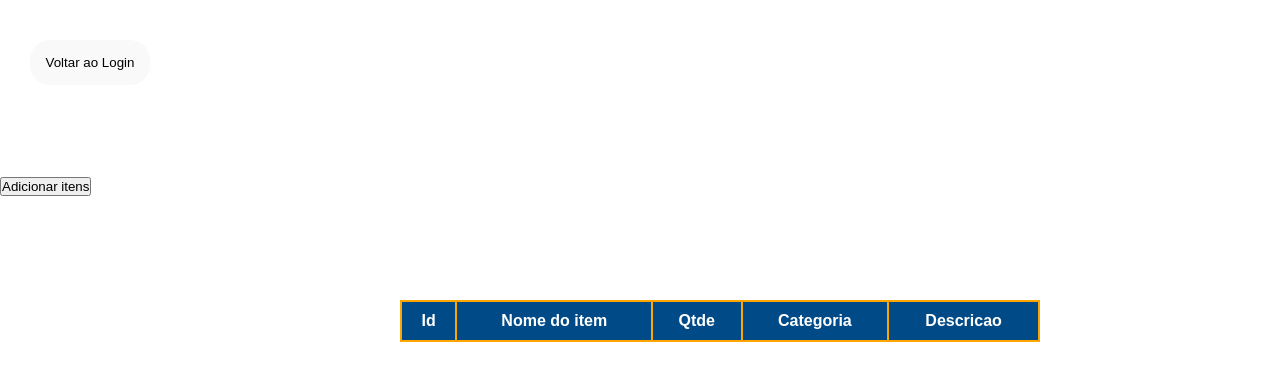
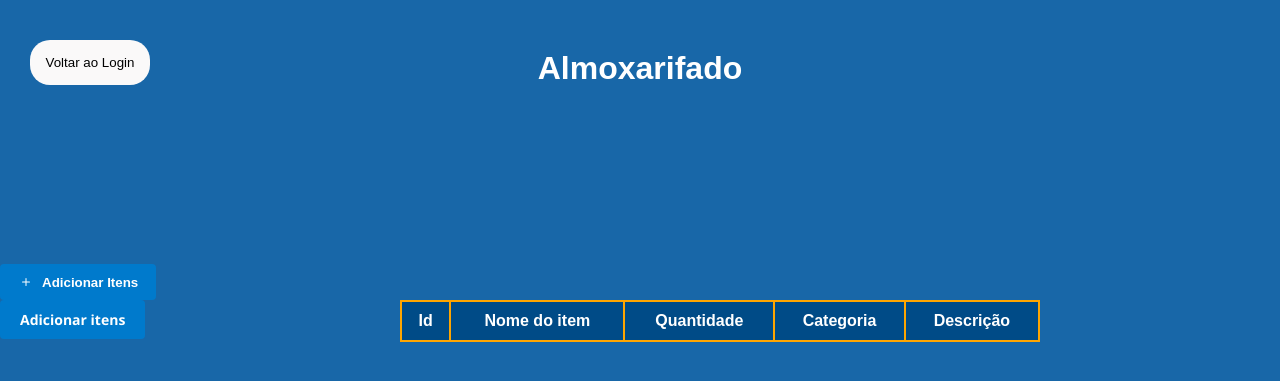
Before and after one commit to gabiiiiiie/tcc, a Flask app: page /banco in a window 1280 px wide. Shown: the top 381 px of the page. Run offline with Flask 3, Linux system fonts and the light colour scheme; data that the repository does not hold is empty.

Commit message:
atl 12/06

```diff
--- a/static/style.css
+++ b/static/style.css
@@ -13,6 +13,11 @@
     background: linear-gradient(135deg, #002F56 0%, #004B87 50%, #1867A8 100%);
     padding: 20px;
     left: 900px;
+}
+
+body.paginabanco {
+    background-color:#1867a8;
+
 }
 
 
@@ -213,3 +218,19 @@
 input::placeholder {
     text-align: left;
 }
+
+#adicionaritensbotao {
+    background-color: #007acc; /* Azul padrão do VS Code */
+    color: #ffffff;
+    font-family: 'Segoe UI', Tahoma, Geneva, Verdana, sans-serif;
+    font-size: 14px;
+    font-weight: 600;
+    padding: 10px 20px;
+    border: none;
+    border-radius: 4px;
+    cursor: pointer;
+    transition: background-color 0.2s ease, transform 0.1s ease;
+    display: inline-flex;
+    align-items: center;
+    gap: 8px;
+}
--- a/templates/banco.html
+++ b/templates/banco.html
@@ -5,21 +5,21 @@
     <title>Almoxarifado</title>
     <link rel="stylesheet" href="static/style.css">
 </head>
-<body>
+<body class="paginabanco">
     <h1 id="titulo">Almoxarifado</h1>
     <form action="/" method="GET">
     <a href="/adicionaritens">
         <button id="consulta_botao" type="submit">Voltar ao Login</button>
     </a>
     </form>
-<br><br><br><br><br>
+<br><br><br><br><br><br><br><br><br>
     <table id="tabelinha">
         <tr>
             <th>Id</th>
             <th>Nome do item</th>
-            <th>Qtde</th>
+            <th>Quantidade</th>
             <th>Categoria</th>
-            <th>Descricao</th>
+            <th>Descrição</th>
         </tr>
         {% for item in resposta%}
         <tr>
@@ -31,6 +31,15 @@
         </tr>
         {% endfor %}
     </table>
+   <!-- BOTÃO adicionar novos itens-->
+    <div style="width: 100%; display: flex; justify-content: flex-start; margin-top: 15px;">
+        <button class="adicionaritensbotao" type="button" onclick="window.location.href='/adicionaritens'" style="background-color: #007acc; color: white; border: none; padding: 10px 18px; border-radius: 4px; font-weight: bold; cursor: pointer; display: flex; align-items: center; gap: 8px;">
+            <svg width="16" height="16" viewBox="0 0 16 16" fill="currentColor">
+                <path d="M8 4a.5.5 0 0 1 .5.5v3h3a.5.5 0 0 1 0 1h-3v3a.5.5 0 0 1-1 0v-3h-3a.5.5 0 0 1 0-1h3v-3A.5.5 0 0 1 8 4z"/>
+            </svg>
+            Adicionar Itens
+        </button>
+    </div>
 </body>
  <a href="/adicionaritens">
         <button id="adicionaritensbotao" type="submit">Adicionar itens</button>
```
